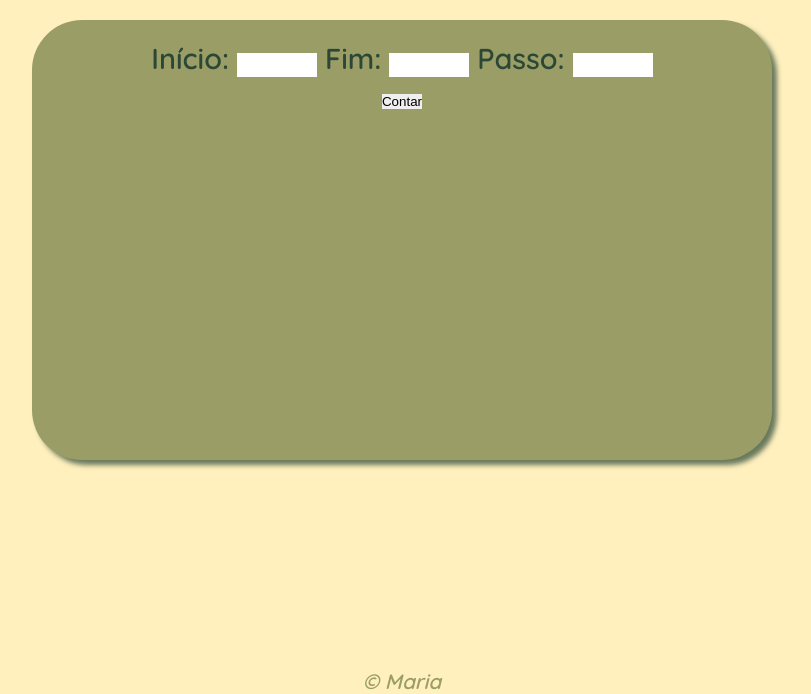
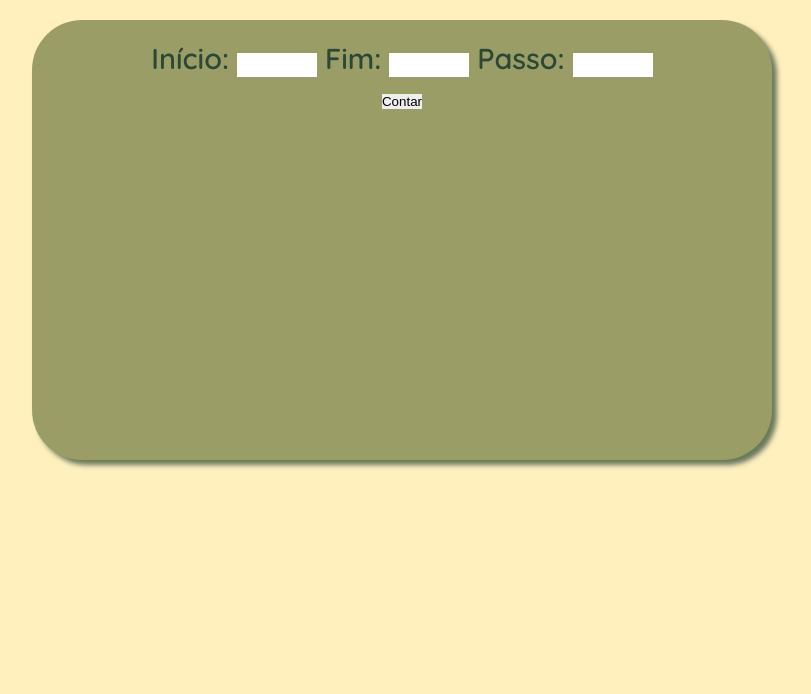
Before and after one commit to Gabszeran/Contador, a plain HTML site: page index.html in a window 1280 px wide. Shown: the part 106-800 px from the top of the page, without its empty margins (238-1049 px from the left). Drawn offline with Linux system fonts and the light colour scheme.

Commit message:
Update index.html

```diff
--- a/index.html
+++ b/index.html
@@ -24,10 +24,6 @@
         </div>
     </section>
 
-    <footer>
-        <p>&copy; Maria</p>
-    </footer>
-
     <script src="script.js"></script>
 
 </body>
```
